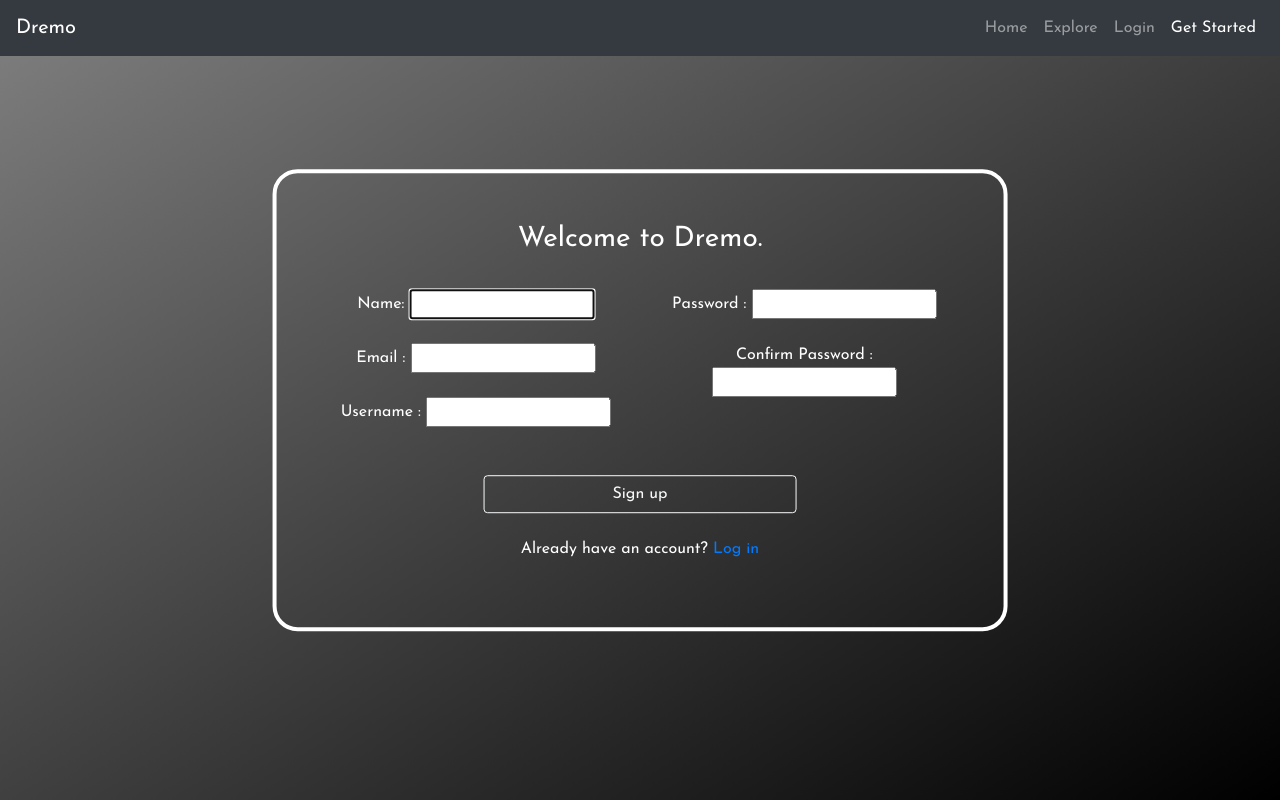
After one commit to SblipDev/dremo, a Django app: page /signup/ in a window 1280 px wide. The commit adds this page. Run offline with Django 3.2, Linux system fonts and the light colour scheme; some libraries are stand-ins or nearby versions.

Commit message:
Styled index-dev, signup.html and login,html :)

```diff
--- /dev/null
+++ b/dremo/forms.py
@@ -0,0 +1,18 @@
+from django import forms
+from django.contrib.auth.forms import UserCreationForm
+from django.contrib.auth.models import User
+
+
+class SignUpForm(UserCreationForm):
+    first_name = forms.CharField(max_length=30, required=False, help_text='')
+    email = forms.EmailField(max_length=254, help_text='')
+    username = forms.CharField(max_length=30, help_text='')
+    password1 = forms.PasswordInput()
+    password2 = forms.PasswordInput()
+
+    class Meta:
+        labels = {
+            'first_name':'Name'
+        }
+        model = User
+        fields = ('username', 'first_name', 'email', 'password1', 'password2')
--- /dev/null
+++ b/dremo/templates/dremo/signup.html
@@ -0,0 +1,109 @@
+<!DOCTYPE html>
+<html lang="en">
+
+<head>
+    <meta charset="UTF-8">
+    <meta http-equiv="X-UA-Compatible" content="IE=edge">
+    <meta name="viewport" content="width=device-width, initial-scale=1.0">
+    <title>Get Started - Dremo</title>
+    <link rel="stylesheet" href="https://maxcdn.bootstrapcdn.com/bootstrap/4.0.0/css/bootstrap.min.css"
+        integrity="sha384-Gn5384xqQ1aoWXA+058RXPxPg6fy4IWvTNh0E263XmFcJlSAwiGgFAW/dAiS6JXm" crossorigin="anonymous">
+    <link rel="preconnect" href="https://fonts.googleapis.com">
+    <link rel="preconnect" href="https://fonts.gstatic.com" crossorigin>
+    <link href="https://fonts.googleapis.com/css2?family=Josefin+Sans&display=swap" rel="stylesheet">
+    <style>
+        body {
+            font-family: 'Josefin Sans', sans-serif;
+        }
+    </style>
+    <style>
+        .home {
+            position: absolute;
+            top: 50%;
+            left: 50%;
+            margin-right: -50%;
+            transform: translate(-50%, -50%);
+            text-align: center;
+            border: 4px solid white;
+            padding: 50px;
+            border-radius: 25px;
+        }
+
+        .page {
+            background: linear-gradient(to bottom right, grey, black);
+            height: 100vh;
+            color: white;
+            font-family: 'Josefin Sans', sans-serif;
+
+        }
+    </style>
+</head>
+
+<body class="page">
+    <nav class="navbar navbar-expand-lg navbar-dark bg-dark fixed-top">
+        <button class="navbar-toggler" type="button" data-toggle="collapse" data-target="#navbarTogglerDemo03"
+            aria-controls="navbarTogglerDemo03" aria-expanded="false" aria-label="Toggle navigation">
+            <span class="navbar-toggler-icon"></span>
+        </button>
+        <a class="navbar-brand" href="#">
+            <!-- <img src="https://dremo.sblip.dev/images/logo.png" width="40" height="40" class="d-inline-block align-top" alt=""> -->
+            Dremo
+        </a>
+
+        <div class="collapse navbar-collapse" id="navbarTogglerDemo03">
+            <ul class="navbar-nav ml-auto mt-2 mt-lg-0">
+                <li class="nav-item">
+                    <a class="nav-link" href="/">Home</a>
+                </li>
+                <li class="nav-item">
+                    <a class="nav-link" href="/explore/">Explore</a>
+                </li>
+                <li class="nav-item">
+                    <a class="nav-link" href="/login/">Login</a>
+                </li>
+                <li class="nav-item active">
+                    <a class="nav-link" href="/signup/">Get Started</a>
+                </li>
+                <!-- <li class="nav-item">
+                                <a class="nav-link disabled" href="#">Disabled</a>
+                            </li> -->
+            </ul>
+        </div>
+    </nav>
+    <h2>Sign up</h2>
+    <div class="home">
+        <h3>Welcome to Dremo.</h3><br>
+        <form method="post">
+            {% csrf_token %}
+            <div class="row">
+                <div class="col-sm">
+                    Name: {{ form.username }}<br><br>
+                    Email : {{ form.email }}<br><br>
+                    Username : {{ form.username }}<br><br>
+                </div>
+                <div class="col-sm">
+                    Password : {{ form.password1 }}<br><br>
+                    Confirm Password : {{ form.password2 }}
+                </div>
+            </div><br>
+            <button type="submit" class="btn btn-outline-light" style="width:50%;">Sign up</button><br><br>
+            <p>
+                Already have an account? <a href="/login/">Log in</a>
+            </p>
+    </div>
+    </form>
+    </div>
+    <script src="https://code.jquery.com/jquery-3.2.1.slim.min.js"
+        integrity="sha384-KJ3o2DKtIkvYIK3UENzmM7KCkRr/rE9/Qpg6aAZGJwFDMVNA/GpGFF93hXpG5KkN"
+        crossorigin="anonymous"></script>
+    <script src="https://cdnjs.cloudflare.com/ajax/libs/popper.js/1.12.9/umd/popper.min.js"
+        integrity="sha384-ApNbgh9B+Y1QKtv3Rn7W3mgPxhU9K/ScQsAP7hUibX39j7fakFPskvXusvfa0b4Q"
+        crossorigin="anonymous"></script>
+    <script src="https://maxcdn.bootstrapcdn.com/bootstrap/4.0.0/js/bootstrap.min.js"
+        integrity="sha384-JZR6Spejh4U02d8jOt6vLEHfe/JQGiRRSQQxSfFWpi1MquVdAyjUar5+76PVCmYl"
+        crossorigin="anonymous"></script>
+    <script src="https://code.jquery.com/jquery-3.5.1.slim.min.js"
+        integrity="sha256-4+XzXVhsDmqanXGHaHvgh1gMQKX40OUvDEBTu8JcmNs=" crossorigin="anonymous"></script>
+</body>
+
+</html>
--- a/dremo/views.py
+++ b/dremo/views.py
@@ -1,6 +1,28 @@
-from django.shortcuts import render
 from django.views.generic import TemplateView
+from django.contrib.auth import login, authenticate
+from django.contrib.auth.forms import UserCreationForm
+from django.shortcuts import render, redirect
 # Create your views here.
 
 class IndexView(TemplateView):
     template_name = 'dremo/index-dev.html'
+
+
+from django.contrib.auth import login, authenticate
+from django.shortcuts import render, redirect
+
+from .forms import SignUpForm
+
+def signup(request):
+    if request.method == 'POST':
+        form = SignUpForm(request.POST)
+        if form.is_valid():
+            form.save()
+            username = form.cleaned_data.get('username')
+            raw_password = form.cleaned_data.get('password1')
+            user = authenticate(username=username, password=raw_password)
+            login(request, user)
+            return redirect('home')
+    else:
+        form = SignUpForm()
+    return render(request, 'dremo/signup.html', {'form': form})
--- a/dremoapp/settings.py
+++ b/dremoapp/settings.py
@@ -151,3 +151,5 @@ WEBPACK_LOADER = {
 CORS_ORIGIN_ALLOW_ALL=True
 
 # AUTH_USER_MODEL = 'users.CustomUser'
+LOGIN_REDIRECT_URL = '/'
+LOGOUT_REDIRECT_URL = '/'
--- a/dremoapp/urls.py
+++ b/dremoapp/urls.py
@@ -15,13 +15,14 @@ Including another URLconf
 """
 from django.contrib import admin
 from django.urls import path, re_path, include
-from dremo.views import IndexView
+from dremo.views import IndexView, signup
 # from users.views import main
 
 urlpatterns = [
     path('admin/', admin.site.urls),
     path('api/', include('dremo.api.urls')),
     path('', include('django.contrib.auth.urls')),
+    path('signup/', signup, name='signup'),
     # path('api/user/info/status', main),
-    path('', IndexView.as_view())
+    path('', IndexView.as_view(), name='home')
 ]
--- a/frontend/src/views/Home.vue
+++ b/frontend/src/views/Home.vue
@@ -2,6 +2,7 @@
   <div class="home">
     <img alt="Vue logo" src="../assets/logo.png" />
     <HelloWorld msg="Welcome to Your Vue.js App" />
+    <h1><a href="/logout/">Logout.</a></h1>
   </div>
 </template>
 
```
Also changed, not shown: dremo/templates/dremo/index-dev.html (+54 -14 lines), dremo/templates/registration/login.html (+86 -11 lines), db.sqlite3, 1 other file.
